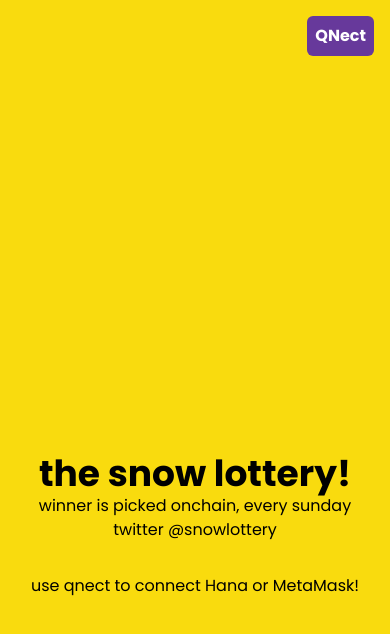
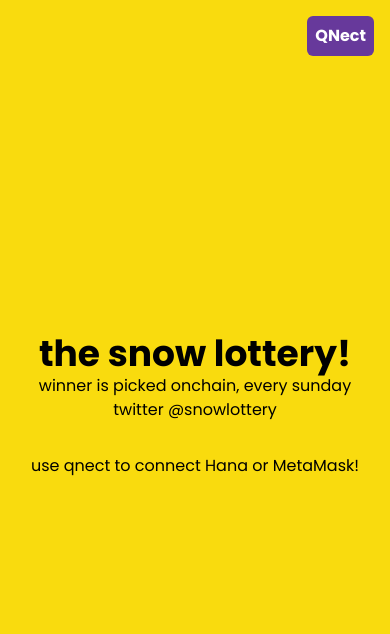
Before and after one commit to paulrouge/snowlottery, a Next.js app: page / in a window 390 px wide. Shown: the top 634 px of the page. Built offline with nearby package versions, Linux system fonts and the light colour scheme.

Commit message:
mobile stuff

```diff
--- a/components/Main.tsx
+++ b/components/Main.tsx
@@ -8,10 +8,9 @@ const Main = () => {
 
     return (
     <div className='w-screen h-screen'>
-        <div className='
-        w-full h-full bg-funYellow flex flex-col
-        justify-center items-center overflow-scroll
-        pt-60 pb-20'>
+        <div className={`w-full h-full
+        bg-funYellow flex flex-col justify-center
+        items-center overflow-scroll pb-20 ${account == '' ? 'pt-0' : 'pt-60'}`} >
             <div className='
             pt-12 flex flex-col items-center j
             ustify-center w-full md:text-8xl text-4xl
```
